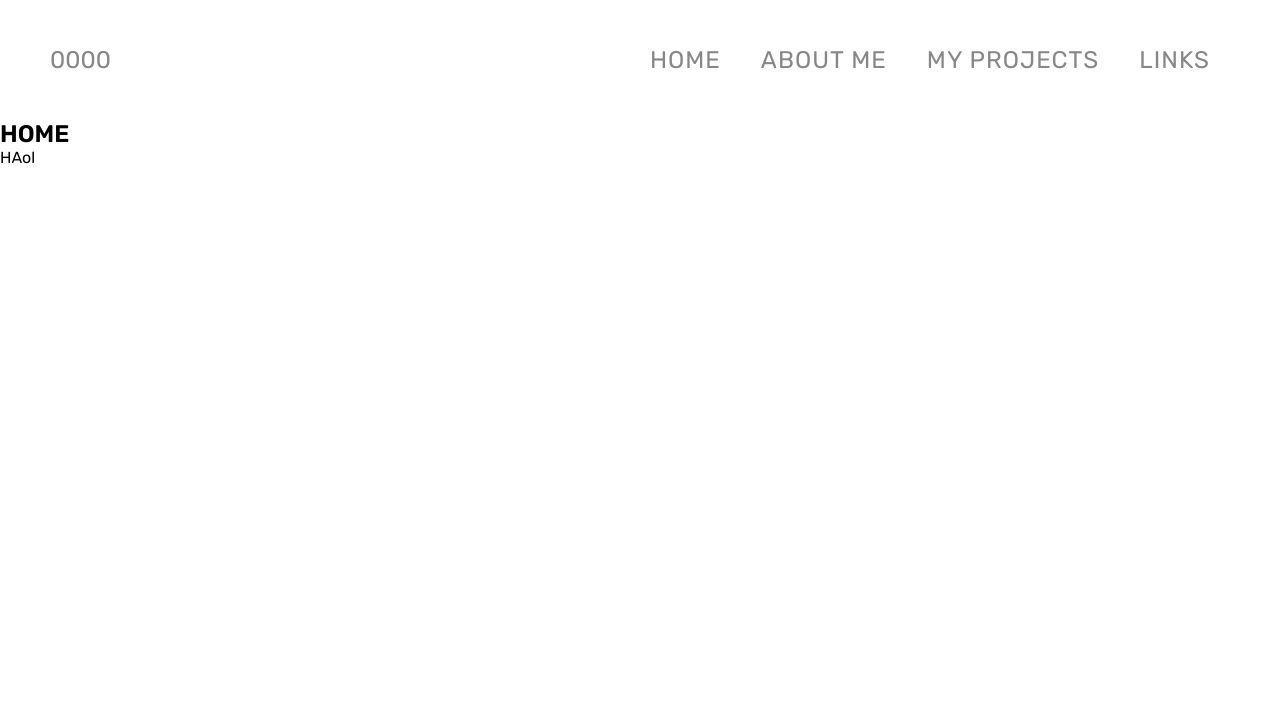
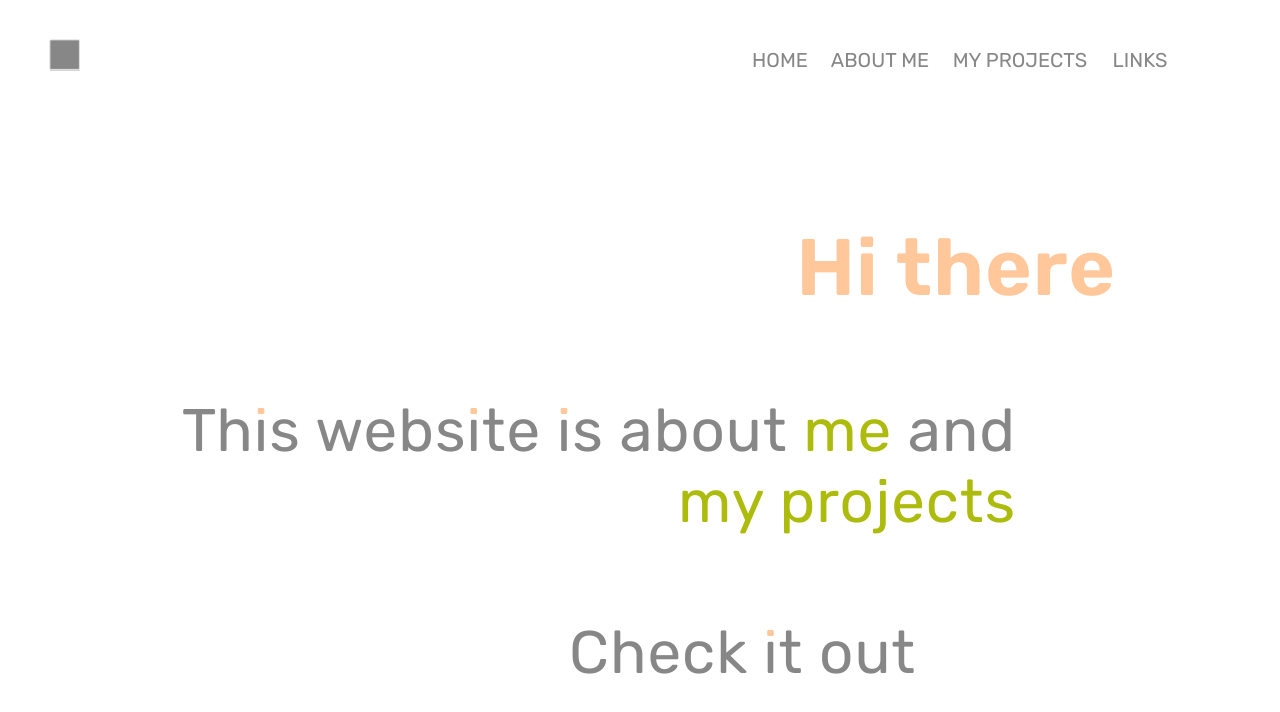
Before and after one commit to molekJ/profil-page, a React (Create React App) app: page / in a window 1280 px wide. Shown: the top 712 px of the page. Built offline with nearby package versions, Linux system fonts and the light colour scheme.

Commit message:
3D cube CSS added to navbar

```diff
--- a/src/App.tsx
+++ b/src/App.tsx
@@ -1,7 +1,7 @@
 import { Navbar } from "./components/Navbar/Navbar";
 import { GlobalStyle } from "./GlobalStyles";
 import { BrowserRouter as Router, Switch, Route } from "react-router-dom";
-import { Home } from "./pages/Home";
+import { Home } from "./pages/Home/Home";
 import { AboutMe } from "./pages/AboutMe";
 import { Links } from "./pages/Links";
 import { MyProjects } from "./pages/MyProjects";
--- a/src/GlobalStyles.tsx
+++ b/src/GlobalStyles.tsx
@@ -11,14 +11,19 @@ export const GlobalStyle = createGlobalStyle`
     --orange: #ff801a;
     --lightorange: #ffc79a;
     --lightgreen: #adbb0c;
+    --blue: #95d0eb
 
+}
+
+body {
+    min-width: 100px;
+    font-family: 'Rubik', sans-serif;
 }
 
     * {
         padding: 0;
         margin: 0;
         box-sizing: border-box;
-        font-family: 'Rubik', sans-serif;
     }
 
 `;
--- a/src/components/Navbar/Navbar.tsx
+++ b/src/components/Navbar/Navbar.tsx
@@ -7,6 +7,8 @@ import {
   MainContainerWeb,
   NavMenuListWeb,
   MainLogo,
+  Square,
+  Cube,
 } from "./NavbarStyled";
 import { FaBars } from "react-icons/fa";
 import { Link } from "react-router-dom";
@@ -26,6 +28,16 @@ export const Navbar: React.FC = () => {
           <Link to="#">
             <FaBars onClick={showBar} />
           </Link>
+          <Square>
+            <Cube>
+              <div className="face top"></div>
+              <div className="face bottom"></div>
+              <div className="face left"></div>
+              <div className="face right"></div>
+              <div className="face front"></div>
+              <div className="face back"></div>
+            </Cube>
+          </Square>
         </LogoNav>
         <NavMenu sidebar={sidebar} onClick={showBar}>
           <NavMenuList>
@@ -42,7 +54,16 @@ export const Navbar: React.FC = () => {
         </NavMenu>
       </MainContainerMobile>
       <MainContainerWeb>
-        <MainLogo>0000</MainLogo>
+        <Square>
+          <Cube>
+            <div className="face top"></div>
+            <div className="face bottom"></div>
+            <div className="face left"></div>
+            <div className="face right"></div>
+            <div className="face front"></div>
+            <div className="face back"></div>
+          </Cube>
+        </Square>
         <NavMenuListWeb>
           {NavbarData.map((icon, index) => {
             return (
--- a/src/components/Navbar/NavbarStyled.tsx
+++ b/src/components/Navbar/NavbarStyled.tsx
@@ -13,7 +13,7 @@ export const LogoNav = styled.div`
   background-color: white;
   height: 80px;
   display: flex;
-  justify-content: start;
+  justify-content: space-between;
   align-items: center;
   a {
     margin-left: 2rem;
@@ -56,12 +56,14 @@ export const NavMenu = styled.div<NavMenuProps>`
     font-size: 18px;
     border-radius: 5px;
     margin-left: 20px;
-    font-weight: 600;
+    transition: 0.2s ease-out;
+    font-weight: 400;
 
     :hover {
       cursor: pointer;
-      background-color: white;
-      color: var(--darkgrey);
+      background-color: var(--grey);
+      transition: 0.2s ease-out;
+      color: var(--orange);
     }
   }
 `;
@@ -73,9 +75,10 @@ export const NavMenuList = styled.ul`
 export const MainContainerWeb = styled.div`
   display: flex;
   height: 120px;
+  width: 100vw;
   justify-content: space-between;
   color: var(--darkgrey);
-  font-size: 24px;
+  font-size: 20px;
   text-transform: uppercase;
   @media screen and (max-width: 768px) {
     display: none;
@@ -86,24 +89,123 @@ export const MainLogo = styled.div`
   height: 100%;
   display: flex;
   align-items: center;
-  margin-left: 50px;
+  margin-left: 100px;
 `;
 
 export const NavMenuListWeb = styled.div`
   height: 100%;
   display: flex;
-  justify-content: center;
+  justify-content: space-around;
   align-items: center;
+  font-weight: 400;
+  color: var(--darkgrey);
+  list-style-type: none;
+  margin-right: 100px;
 
-  list-style-type: none;
+  li {
+    width: 80px;
+    display: flex;
+    justify-content: center;
+    position: relative;
+    &:hover {
+      color: var(--orange);
+      cursor: pointer;
+      transition: 0.2s ease-out;
+      font-weight: 600;
+      &::after {
+        opacity: 1;
+      }
+    }
+    &:after {
+      width: 30px;
+      height: 2px;
+      background: var(--orange);
+      transition: 0.2s ease-out;
+      content: "";
+      opacity: 0;
+      display: block;
+      position: absolute;
+      bottom: -5px;
+    }
+  }
+  li:nth-of-type(2) {
+    width: 120px;
+  }
+  li:nth-of-type(3) {
+    width: 160px;
+  }
   a {
     text-decoration: none;
-    display: flex;
     color: inherit;
-    letter-spacing: 1px;
-    margin: 0 20px;
   }
-  :last-child {
-    margin-right: 50px;
+  p {
   }
 `;
+
+export const Square = styled.div`
+  width: 50px;
+  height: 50px;
+  align-self: center;
+  perspective: 500px;
+  margin-left: 50px;
+  margin-top: 10px;
+
+  @media screen and (max-width: 768px) {
+    margin-top: 15px;
+    margin-right: 15px;
+  }
+`;
+
+export const Cube = styled.div`
+  @keyframes turn {
+    from {
+      transform: rotate3d(0, 0, 0, 0);
+    }
+    to {
+      transform: rotate3d(1, 1, 0, 360deg);
+    }
+  }
+
+  animation: turn 5s linear infinite;
+  position: relative;
+  width: 30px;
+  height: 30px;
+  transform: rotate3d(1, 1, 0, 45deg);
+  transform-style: preserve-3d;
+
+  .face {
+    width: 30px;
+    height: 30px;
+    background: var(--darkgrey);
+    border: solid 1px white;
+    position: absolute;
+
+    :hover {
+      background: var(--lightorange);
+    }
+  }
+
+  .front {
+    transform: translateZ(15px);
+  }
+
+  .back {
+    transform: translateZ(-15px) rotateY(180deg);
+  }
+
+  .left {
+    transform: translateX(-15px) rotateY(-90deg);
+  }
+
+  .right {
+    transform: translateX(15px) rotateY(90deg);
+  }
+
+  .top {
+    transform: translateY(-15px) rotateX(90deg);
+  }
+
+  .bottom {
+    transform: translateY(15px) rotateX(-90deg);
+  }
+`;
--- a/src/pages/Home.tsx
+++ /dev/null
@@ -1,8 +0,0 @@
-export const Home = () => {
-  return (
-    <>
-      <h2>HOME</h2>
-      <p>HAol</p>
-    </>
-  );
-};
--- /dev/null
+++ b/src/pages/Home/Home.tsx
@@ -0,0 +1,17 @@
+import { Container, IWrapper } from "./HomeStyled";
+
+export const Home = () => {
+  return (
+    <Container>
+      <h2>Hi there</h2>
+      <p>
+        Th<IWrapper>i</IWrapper>s webs<IWrapper>i</IWrapper>te{" "}
+        <IWrapper>i</IWrapper>s about <span>me</span> and{" "}
+        <span>my projects</span>
+      </p>
+      <p>
+        Check <IWrapper>i</IWrapper>t out
+      </p>
+    </Container>
+  );
+};
--- /dev/null
+++ b/src/pages/Home/HomeStyled.tsx
@@ -0,0 +1,61 @@
+import styled from "styled-components";
+
+export const Container = styled.div`
+  width: 90vw;
+  margin: 0 auto;
+  margin-top: 100px;
+  display: flex;
+  flex-direction: column;
+  align-items: flex-end;
+  color: var(--darkgrey);
+  letter-spacing: 1px;
+  text-align: right;
+  h2 {
+    font-size: 80px;
+    margin-right: 100px;
+    margin-bottom: 80px;
+    color: var(--lightorange);
+  }
+
+  p:first-of-type {
+    font-size: 60px;
+    margin-right: 200px;
+    margin-bottom: 80px;
+    margin-left: 50px;
+  }
+
+  p:last-of-type {
+    font-size: 60px;
+    margin-right: 300px;
+    margin-left: 100px;
+  }
+  span {
+    color: var(--lightgreen);
+  }
+
+  @media screen and (max-width: 768px) {
+    h2 {
+      margin-right: 50px;
+      font-size: 60px;
+    }
+    p:first-of-type {
+      margin-right: 100px;
+      font-size: 60px;
+    }
+
+    p:last-of-type {
+      margin-right: 150px;
+      font-size: 60px;
+    }
+  }
+`;
+
+export const IWrapper = styled.span`
+  background-image: -webkit-linear-gradient(
+    top,
+    var(--lightorange) 33%,
+    var(--darkgrey) 10%
+  );
+  -webkit-background-clip: text;
+  -webkit-text-fill-color: transparent;
+`;
```
